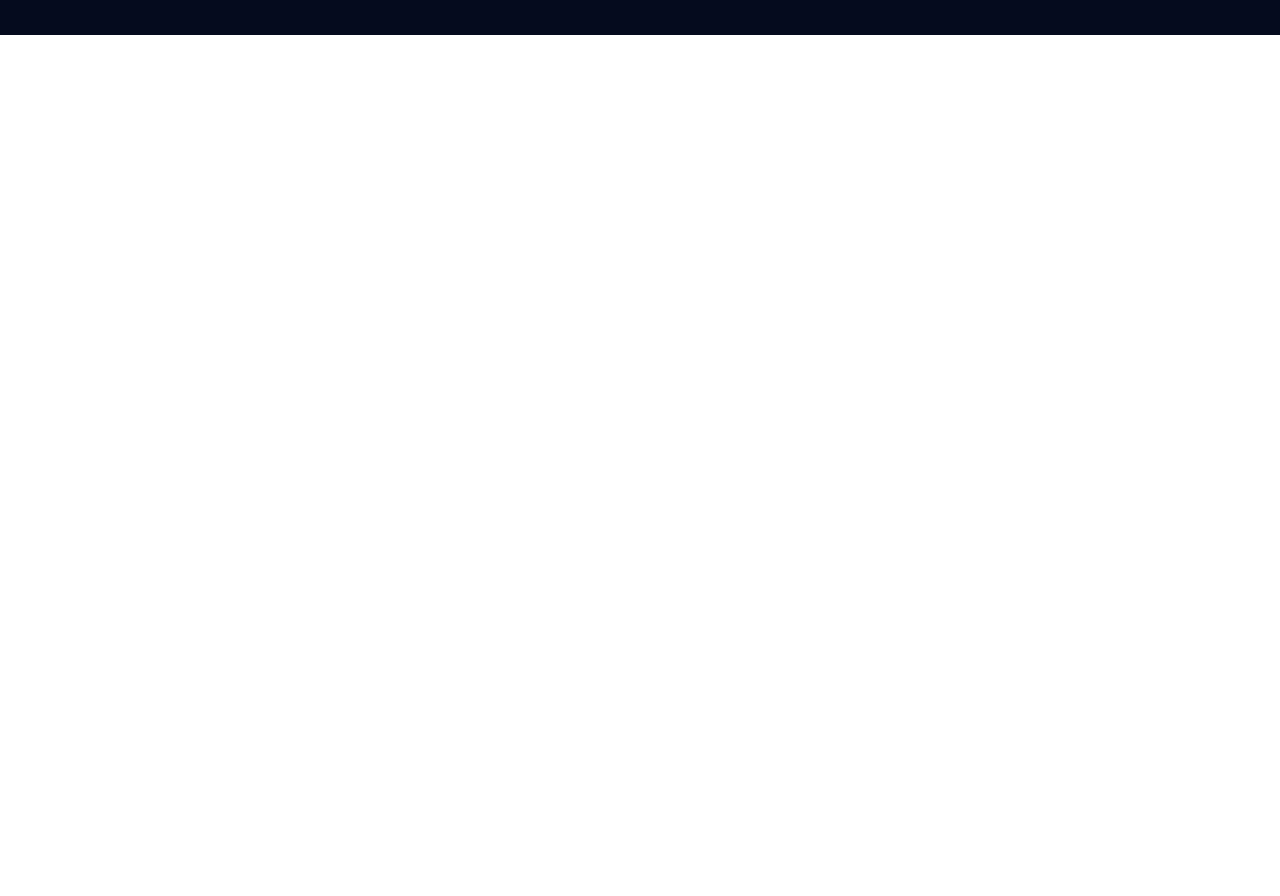
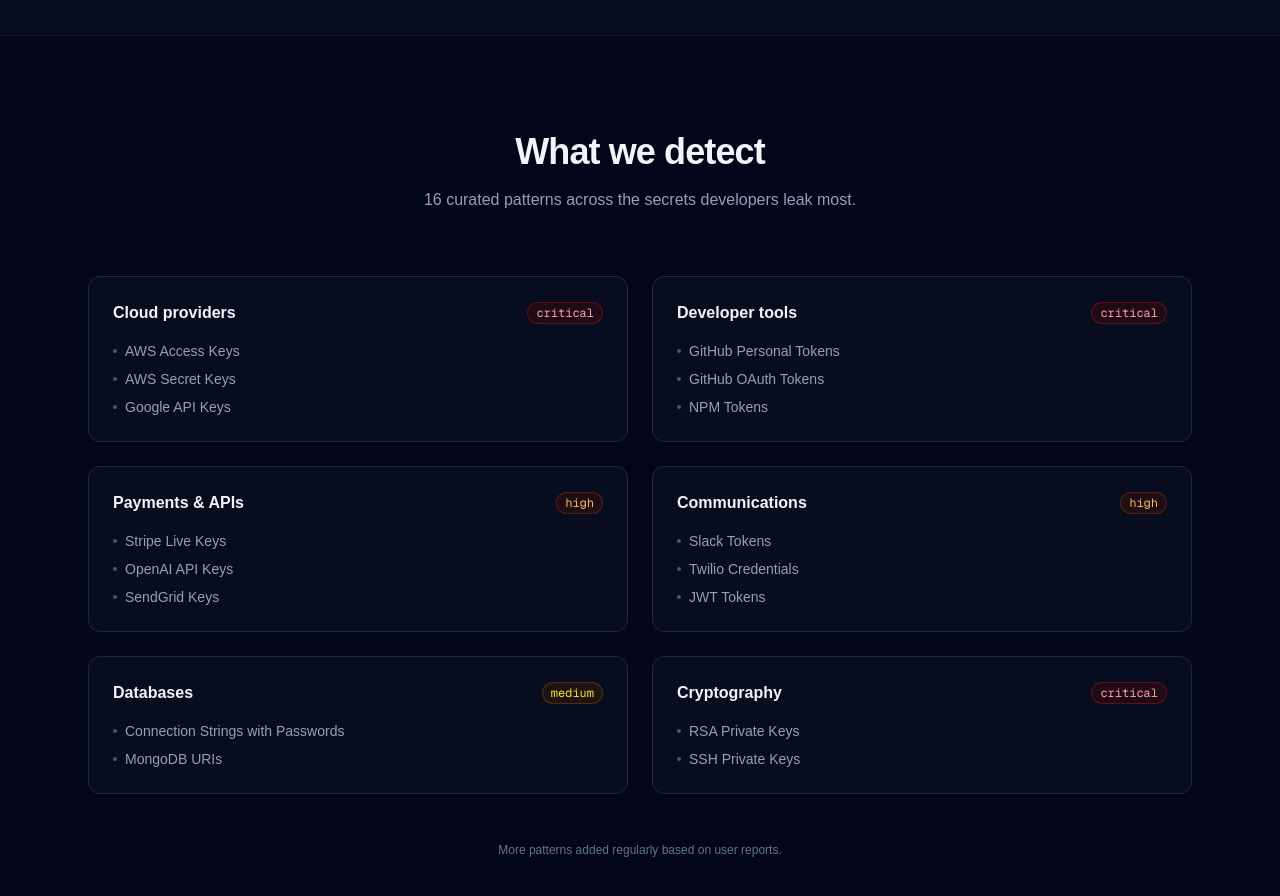
Before and after one commit to silviooerudon/repoguard, a Next.js app: page / in a window 1280 px wide. Shown: the part 1140-2036 px from the top of the page. Before the commit the page ends 1175 px from the top, so only its background shows below. Built offline with nearby package versions, Linux system fonts and the light colour scheme; no server answers.

Commit message:
Add features section with detection categories

```diff
--- a/app/page.tsx
+++ b/app/page.tsx
@@ -115,6 +115,89 @@
           </div>
         </div>
       </section>
+      {/* FEATURES */}
+      <section id="features" className="border-t border-slate-800/60">
+        <div className="max-w-6xl mx-auto px-6 py-24">
+          <div className="text-center mb-16">
+            <h2 className="text-3xl md:text-4xl font-bold tracking-tight mb-4">
+              What we detect
+            </h2>
+            <p className="text-slate-400">
+              16 curated patterns across the secrets developers leak most.
+            </p>
+          </div>
+
+          <div className="grid md:grid-cols-2 gap-6">
+            {[
+              {
+                category: "Cloud providers",
+                items: ["AWS Access Keys", "AWS Secret Keys", "Google API Keys"],
+                severity: "critical",
+              },
+              {
+                category: "Developer tools",
+                items: ["GitHub Personal Tokens", "GitHub OAuth Tokens", "NPM Tokens"],
+                severity: "critical",
+              },
+              {
+                category: "Payments & APIs",
+                items: ["Stripe Live Keys", "OpenAI API Keys", "SendGrid Keys"],
+                severity: "high",
+              },
+              {
+                category: "Communications",
+                items: ["Slack Tokens", "Twilio Credentials", "JWT Tokens"],
+                severity: "high",
+              },
+              {
+                category: "Databases",
+                items: ["Connection Strings with Passwords", "MongoDB URIs"],
+                severity: "medium",
+              },
+              {
+                category: "Cryptography",
+                items: ["RSA Private Keys", "SSH Private Keys"],
+                severity: "critical",
+              },
+            ].map((group) => (
+              <div
+                key={group.category}
+                className="p-6 rounded-xl border border-slate-800 bg-slate-900/40"
+              >
+                <div className="flex items-center justify-between mb-4">
+                  <h3 className="font-semibold">{group.category}</h3>
+                  <span
+                    className={`text-xs px-2 py-0.5 rounded-full border font-mono ${
+                      group.severity === "critical"
+                        ? "border-red-900/60 bg-red-950/40 text-red-300"
+                        : group.severity === "high"
+                        ? "border-orange-900/60 bg-orange-950/40 text-orange-300"
+                        : "border-yellow-900/60 bg-yellow-950/40 text-yellow-300"
+                    }`}
+                  >
+                    {group.severity}
+                  </span>
+                </div>
+                <ul className="space-y-2">
+                  {group.items.map((item) => (
+                    <li
+                      key={item}
+                      className="text-sm text-slate-400 flex items-center gap-2"
+                    >
+                      <span className="w-1 h-1 rounded-full bg-slate-600" />
+                      {item}
+                    </li>
+                  ))}
+                </ul>
+              </div>
+            ))}
+          </div>
+
+          <p className="text-center text-xs text-slate-500 mt-12">
+            More patterns added regularly based on user reports.
+          </p>
+        </div>
+      </section>
     </main>
   );
 }
```
